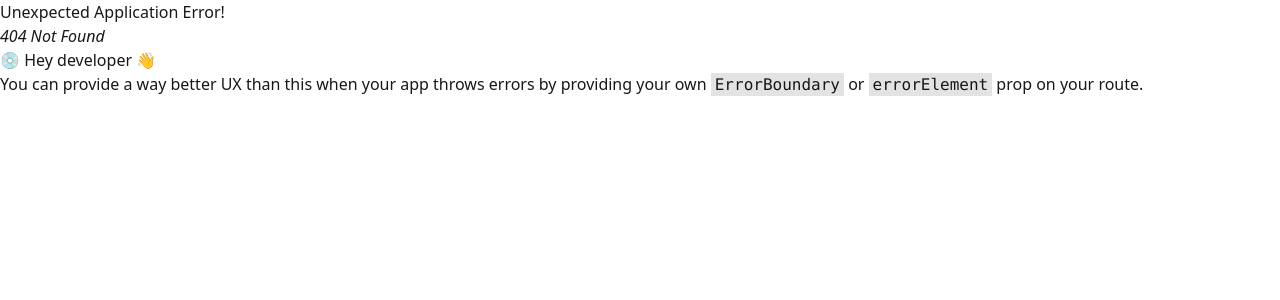
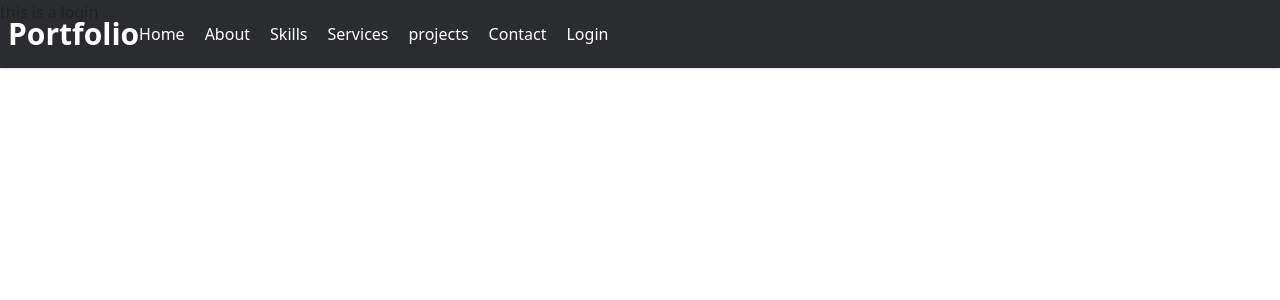
Before and after one commit to bharatroy4D/Bharat-roy, a React (Vite) app: page /login in a window 1280 px wide. Before the commit this address had no page. Shown: the top 300 px of the page. Built offline with nearby package versions, Linux system fonts and the light colour scheme.

Commit message:
route and component set

```diff
--- /dev/null
+++ b/src/Components/Header/Header.jsx
@@ -0,0 +1,25 @@
+import React from 'react';
+import { NavLink } from 'react-router-dom';
+
+const Header = () => {
+    return (
+        <div>
+            <nav className='navbar py-4 bg-[#202124] opacity-95 shadow-sm fixed z-20 top-0'>
+                <div className='flex justify-between items-center'>
+                    <h1 className='text-3xl text-white  font-bold'>Portfolio</h1>
+                    <ul className='flex items-center gap-5 text-white'>
+                        <li> <NavLink to="/">Home</NavLink> </li>
+                        <li> <NavLink to="/about">About</NavLink> </li>
+                        <li> <NavLink to="/skill">Skills</NavLink> </li>
+                        <li> <NavLink to="/services">Services</NavLink> </li>
+                        <li> <NavLink to="/projects">projects</NavLink> </li>
+                        <li> <NavLink to="/contact">Contact</NavLink> </li>
+                        <li> <NavLink to="/login">Login</NavLink> </li>
+                    </ul>
+                </div>
+            </nav>
+        </div>
+    );
+};
+
+export default Header;
--- /dev/null
+++ b/src/Components/Navbar/About/About.jsx
@@ -0,0 +1,11 @@
+import React from 'react';
+
+const About = () => {
+    return (
+        <div>
+                <h1>This is a about component</h1>
+        </div>
+    );
+};
+
+export default About;
--- /dev/null
+++ b/src/Components/Navbar/Contact/Contact.jsx
@@ -0,0 +1,11 @@
+import React from 'react';
+
+const Contact = () => {
+    return (
+        <div>
+            <h1>This is a contact</h1>
+        </div>
+    );
+};
+
+export default Contact;
--- /dev/null
+++ b/src/Components/Navbar/Home/Home.jsx
@@ -0,0 +1,11 @@
+import React from 'react';
+
+const Home = () => {
+    return (
+        <div>
+            <h1>this is a home component</h1>
+        </div>
+    );
+};
+
+export default Home;
--- /dev/null
+++ b/src/Components/Navbar/Login/Login.jsx
@@ -0,0 +1,11 @@
+import React from 'react';
+
+const Login = () => {
+    return (
+        <div>
+            <h1>this is a login</h1>
+        </div>
+    );
+};
+
+export default Login;
--- /dev/null
+++ b/src/Components/Navbar/Projects/Projects.jsx
@@ -0,0 +1,11 @@
+import React from 'react';
+
+const Projects = () => {
+    return (
+        <div>
+            <h1>this is a project</h1>
+        </div>
+    );
+};
+
+export default Projects;
--- /dev/null
+++ b/src/Components/Navbar/Services/Services.jsx
@@ -0,0 +1,11 @@
+import React from 'react';
+
+const Services = () => {
+    return (
+        <div>
+            <h1>This is a service</h1>
+        </div>
+    );
+};
+
+export default Services;
--- /dev/null
+++ b/src/Components/Navbar/Skill/Skill.jsx
@@ -0,0 +1,11 @@
+import React from 'react';
+
+const Skill = () => {
+    return (
+        <div>
+            <h1>This a skill component</h1>
+        </div>
+    );
+};
+
+export default Skill;
--- a/src/Components/Root.jsx
+++ b/src/Components/Root.jsx
@@ -1,9 +1,12 @@
 import React from 'react';
+import Header from './Header/Header';
+import { Outlet } from 'react-router-dom';
 
 const Root = () => {
     return (
         <div>
-            <h1> I am a root component</h1>
+            <Header />
+            <Outlet/>
         </div>
     );
 };
```
Also changed, not shown: src/main.jsx (+37 -0 lines).
